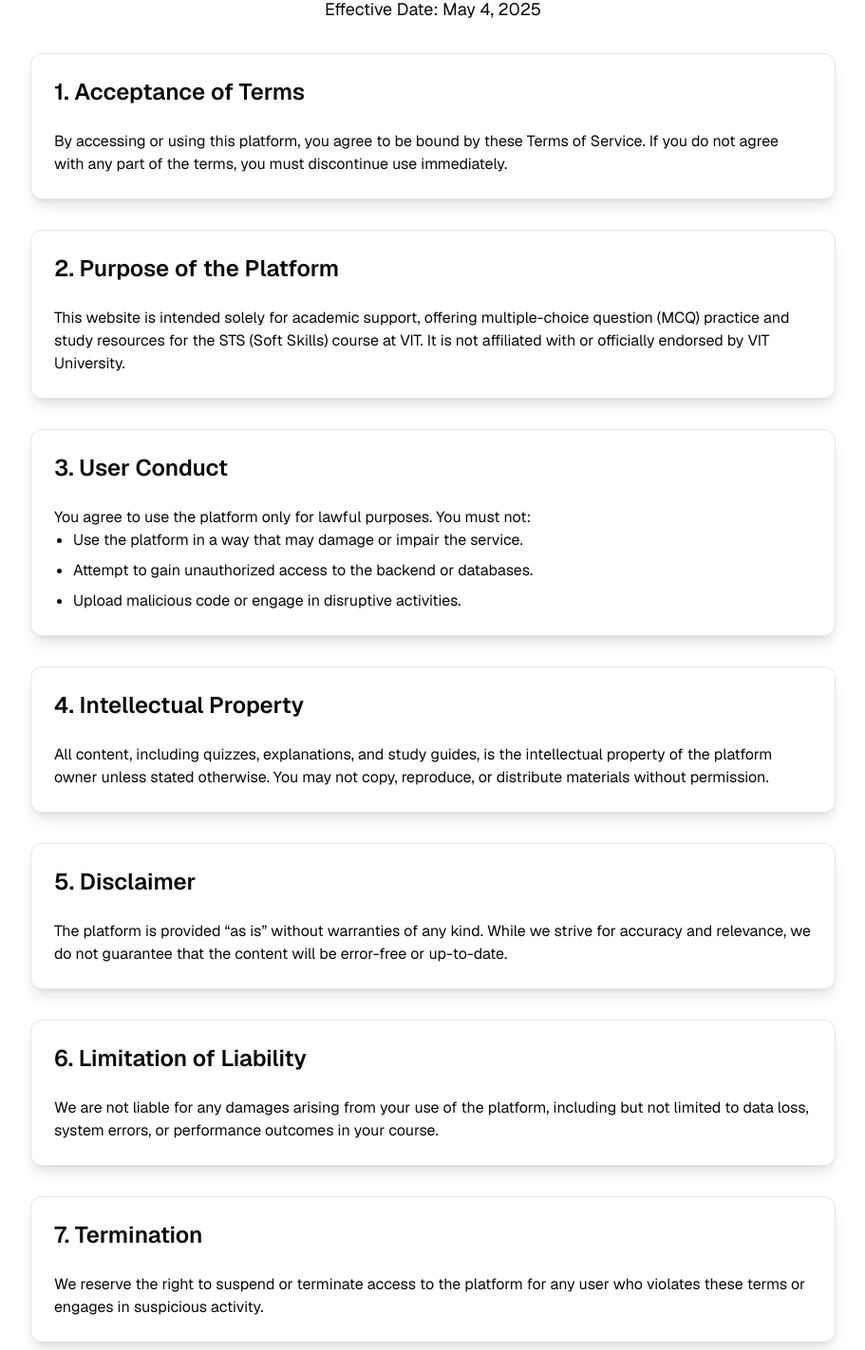
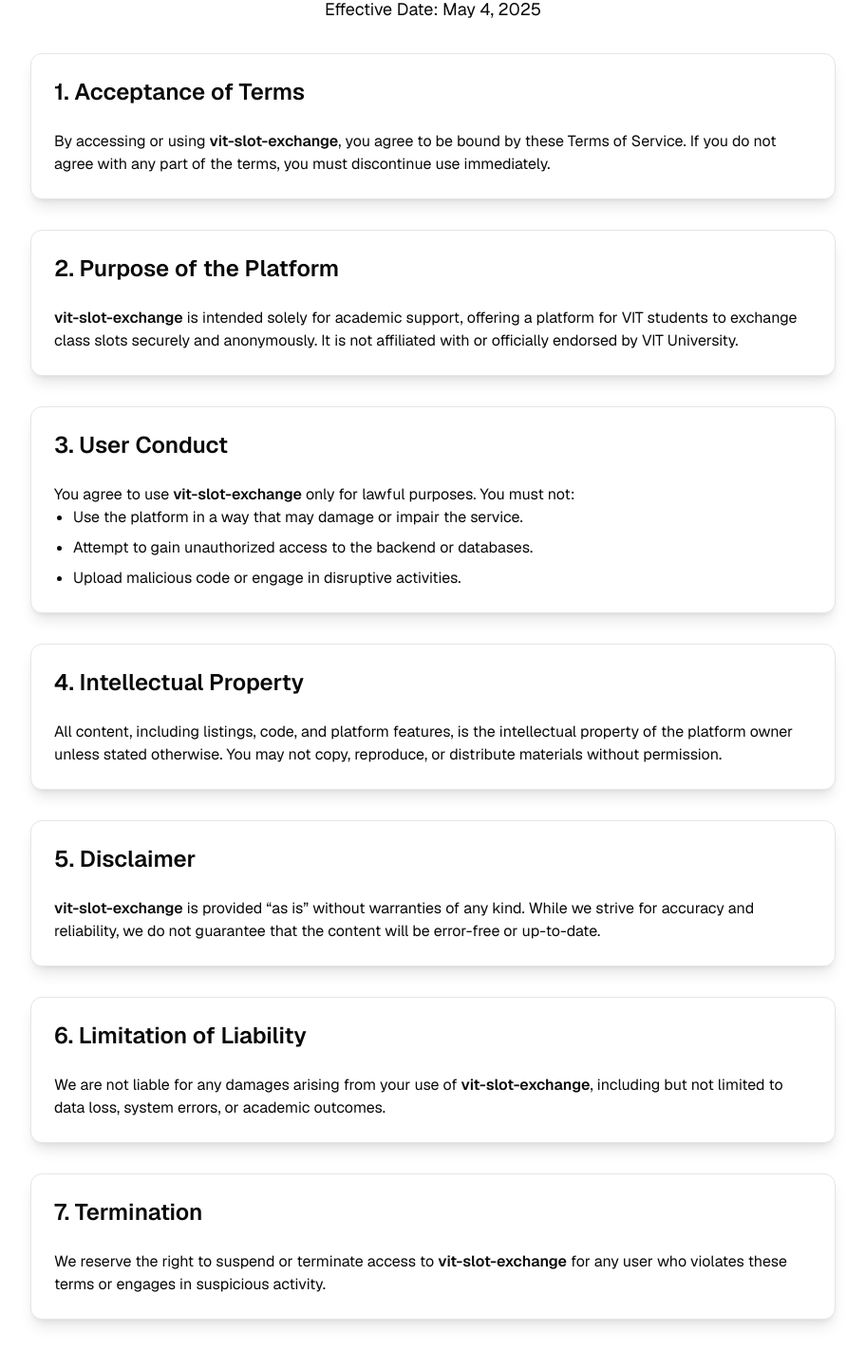
Before and after one commit to msnabiel/vit-slot-exchange, a Next.js app: page /terms in a window 1280 px wide. Shown: the part 160-1582 px from the top of the page at 95% size, without its empty margins (184-1095 px from the left). Built offline with nearby package versions, Linux system fonts and the light colour scheme.

Commit message:
sync: update lockfile

```diff
--- a/app/browse/page.tsx
+++ b/app/browse/page.tsx
@@ -1,12 +1,15 @@
 'use client';
 
 import { useEffect, useMemo, useState } from "react";
+import { useRouter } from "next/navigation";
 import { supabase } from "@/lib/supabase";
 import { Input } from "@/components/ui/input";
 import { Card, CardContent } from "@/components/ui/card";
 import Footer from "@/components/footer";
 import { Navbar } from "@/components/navbar";
 import { ToggleGroup, ToggleGroupItem } from "@/components/ui/toggle-group";
+import { Button } from "@/components/ui/button";
+
 type SlotEntry = {
   id: string;
   have_slot: string;
@@ -22,6 +25,7 @@
 };
 
 export default function BrowsePage() {
+  const router = useRouter();
   const [data, setData] = useState<SlotEntry[]>([]);
   const [filter, setFilter] = useState({
     have: "",
@@ -115,7 +119,15 @@
     <div className="flex flex-col min-h-screen">
       <Navbar />
       <main className="flex-1 max-w-3xl mx-auto mt-10 space-y-4 px-4">
-        <h2 className="text-2xl font-bold">Browse Requests</h2>
+        <div className="flex items-center justify-between">
+          <h2 className="text-2xl font-bold">Browse Requests</h2>
+          <Button
+            className="bg-green-600 text-white hover:bg-green-700"
+            onClick={() => router.push("/ask")}
+          >
+            Ask
+          </Button>
+        </div>
 
         {/* Filters */}
         <div className="grid grid-cols-2 md:grid-cols-5 gap-2">
--- a/app/layout.tsx
+++ b/app/layout.tsx
@@ -9,35 +9,35 @@
 });
 
 export const metadata: Metadata = {
-  title: "NabSTS- Your STS Prep Companion",
+  title: "VIT Slot Exchange",
   description:
-    "Practice curated MCQs, track your progress, and master the STS syllabus with focused study material—all built by a VIT student for VIT students.",
+    "Exchange class slots easily with other VIT students. Find, request, and manage slot swaps securely and anonymously.",
   keywords: [
-    "Shadcn UI Landing Page",
-    "Shadcn UI Blocks",
-    "Shadcn UI",
-    "Landing Page",
-    "Tailwind CSS Landing Page",
-    "Beautiful Shadcn UI Landing Page",
-    "Next.js 15 Landing Page",
-    "Simple Landing Page",
-    "Landing Page Template",
-    "Landing Page Design",
+    "VIT Slot Exchange",
+    "VIT Timetable Swap",
+    "VIT Slot Swap",
+    "VIT University",
+    "Class Slot Exchange",
+    "VIT Student Tools",
+    "Slot Exchange Platform",
+    "VIT Utilities",
+    "VIT Academic Tools",
+    "Student Slot Exchange",
   ],
   openGraph: {
     type: "website",
-    siteName: "NabSTS",
+    siteName: "VIT Slot Exchange",
     locale: "en_US",
     url: "",
-    title: "NabSTS- Your STS Prep Companion",
+    title: "VIT Slot Exchange",
     description:
-      "Practice curated MCQs, track your progress, and master the STS syllabus with focused study material—all built by a VIT student for VIT students.",
+      "Exchange class slots easily with other VIT students. Find, request, and manage slot swaps securely and anonymously.",
     images: [
       {
         url: "/og-image.jpg",
         width: 1200,
         height: 630,
-        alt: "NabSTS- Your STS Prep Companion",
+        alt: "VIT Slot Exchange",
       },
     ],
   },
--- a/app/privacy/page.tsx
+++ b/app/privacy/page.tsx
@@ -102,7 +102,7 @@
           </CardHeader>
           <CardContent>
             <p>
-              For questions or concerns, visit <a href="https://github.com/msnabiel/NabSTS" className="text-blue-600">our GitHub repository</a>.
+              For questions or concerns, visit <a href="https://github.com/msnabiel/" className="text-blue-600">our GitHub repository</a>.
             </p>
           </CardContent>
         </Card>
--- a/app/terms/page.tsx
+++ b/app/terms/page.tsx
@@ -16,7 +16,10 @@
           </CardHeader>
           <CardContent>
             <p>
-              By accessing or using this platform, you agree to be bound by these Terms of Service. If you do not agree with any part of the terms, you must discontinue use immediately.
+              By accessing or using{" "}
+              <span className="font-semibold">vit-slot-exchange</span>, you agree
+              to be bound by these Terms of Service. If you do not agree with any
+              part of the terms, you must discontinue use immediately.
             </p>
           </CardContent>
         </Card>
@@ -27,7 +30,10 @@
           </CardHeader>
           <CardContent>
             <p>
-              This website is intended solely for academic support, offering multiple-choice question (MCQ) practice and study resources for the STS (Soft Skills) course at VIT. It is not affiliated with or officially endorsed by VIT University.
+              <span className="font-semibold">vit-slot-exchange</span> is
+              intended solely for academic support, offering a platform for VIT
+              students to exchange class slots securely and anonymously. It is
+              not affiliated with or officially endorsed by VIT University.
             </p>
           </CardContent>
         </Card>
@@ -38,11 +44,17 @@
           </CardHeader>
           <CardContent>
             <p>
-              You agree to use the platform only for lawful purposes. You must not:
+              You agree to use{" "}
+              <span className="font-semibold">vit-slot-exchange</span> only for
+              lawful purposes. You must not:
             </p>
             <ul className="list-disc pl-5 space-y-2">
-              <li>Use the platform in a way that may damage or impair the service.</li>
-              <li>Attempt to gain unauthorized access to the backend or databases.</li>
+              <li>
+                Use the platform in a way that may damage or impair the service.
+              </li>
+              <li>
+                Attempt to gain unauthorized access to the backend or databases.
+              </li>
               <li>Upload malicious code or engage in disruptive activities.</li>
             </ul>
           </CardContent>
@@ -54,7 +66,10 @@
           </CardHeader>
           <CardContent>
             <p>
-              All content, including quizzes, explanations, and study guides, is the intellectual property of the platform owner unless stated otherwise. You may not copy, reproduce, or distribute materials without permission.
+              All content, including listings, code, and platform features, is
+              the intellectual property of the platform owner unless stated
+              otherwise. You may not copy, reproduce, or distribute materials
+              without permission.
             </p>
           </CardContent>
         </Card>
@@ -65,7 +80,10 @@
           </CardHeader>
           <CardContent>
             <p>
-              The platform is provided “as is” without warranties of any kind. While we strive for accuracy and relevance, we do not guarantee that the content will be error-free or up-to-date.
+              <span className="font-semibold">vit-slot-exchange</span> is
+              provided “as is” without warranties of any kind. While we strive
+              for accuracy and reliability, we do not guarantee that the content
+              will be error-free or up-to-date.
             </p>
           </CardContent>
         </Card>
@@ -76,7 +94,9 @@
           </CardHeader>
           <CardContent>
             <p>
-              We are not liable for any damages arising from your use of the platform, including but not limited to data loss, system errors, or performance outcomes in your course.
+              We are not liable for any damages arising from your use of{" "}
+              <span className="font-semibold">vit-slot-exchange</span>, including
+              but not limited to data loss, system errors, or academic outcomes.
             </p>
           </CardContent>
         </Card>
@@ -87,7 +107,9 @@
           </CardHeader>
           <CardContent>
             <p>
-              We reserve the right to suspend or terminate access to the platform for any user who violates these terms or engages in suspicious activity.
+              We reserve the right to suspend or terminate access to{" "}
+              <span className="font-semibold">vit-slot-exchange</span> for any
+              user who violates these terms or engages in suspicious activity.
             </p>
           </CardContent>
         </Card>
@@ -98,7 +120,10 @@
           </CardHeader>
           <CardContent>
             <p>
-              These Terms of Service may be updated periodically. Continued use of the platform after changes implies your acceptance of the revised terms.
+              These Terms of Service may be updated periodically. Continued use
+              of{" "}
+              <span className="font-semibold">vit-slot-exchange</span> after
+              changes implies your acceptance of the revised terms.
             </p>
           </CardContent>
         </Card>
@@ -109,7 +134,14 @@
           </CardHeader>
           <CardContent>
             <p>
-              For questions regarding these terms, please contact us via <a href="https://github.com/msnabiel/NabSTS" className="text-blue-600">our GitHub repository</a>.
+              For questions regarding these terms, please contact us via{" "}
+              <a
+                href="https://github.com/msnabiel/vit-slot-exchange"
+                className="text-blue-600"
+              >
+                our GitHub repository
+              </a>
+              .
             </p>
           </CardContent>
         </Card>
--- a/components/footer.tsx
+++ b/components/footer.tsx
@@ -240,7 +240,7 @@
         {/* Copyright */}
         <span className="text-muted-foreground text-center xs:text-start">
           &copy; {new Date().getFullYear()}{" "}
-          <Link href="https://github.com/msnabiel/NabSTS" target="_blank">
+          <Link href="https://github.com/msnabiel/" target="_blank">
             VIT-SLOT-EXCHANGE
           </Link>
           . All rights reserved. Built by Nabiel with ❤️.
--- a/components/navbar/nav-menu.tsx
+++ b/components/navbar/nav-menu.tsx
@@ -37,7 +37,7 @@
       </NavigationMenuItem>
       <NavigationMenuItem>
         <NavigationMenuLink asChild>
-          <Link href="https://github.com/msnabiel/NabSTS">GitHub</Link>
+          <Link href="https://github.com/msnabiel/">GitHub</Link>
         </NavigationMenuLink>
       </NavigationMenuItem>
     </NavigationMenuList>
```
